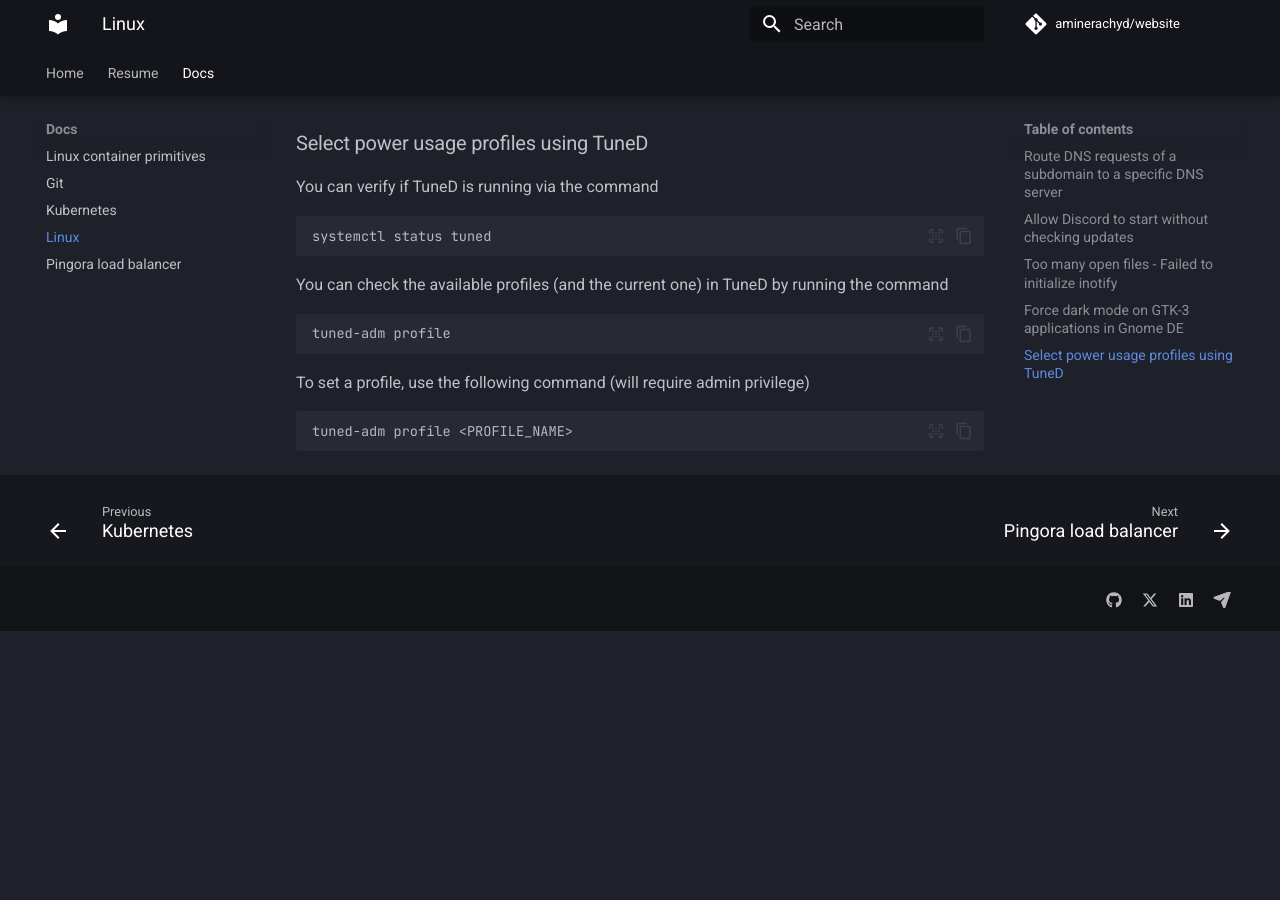
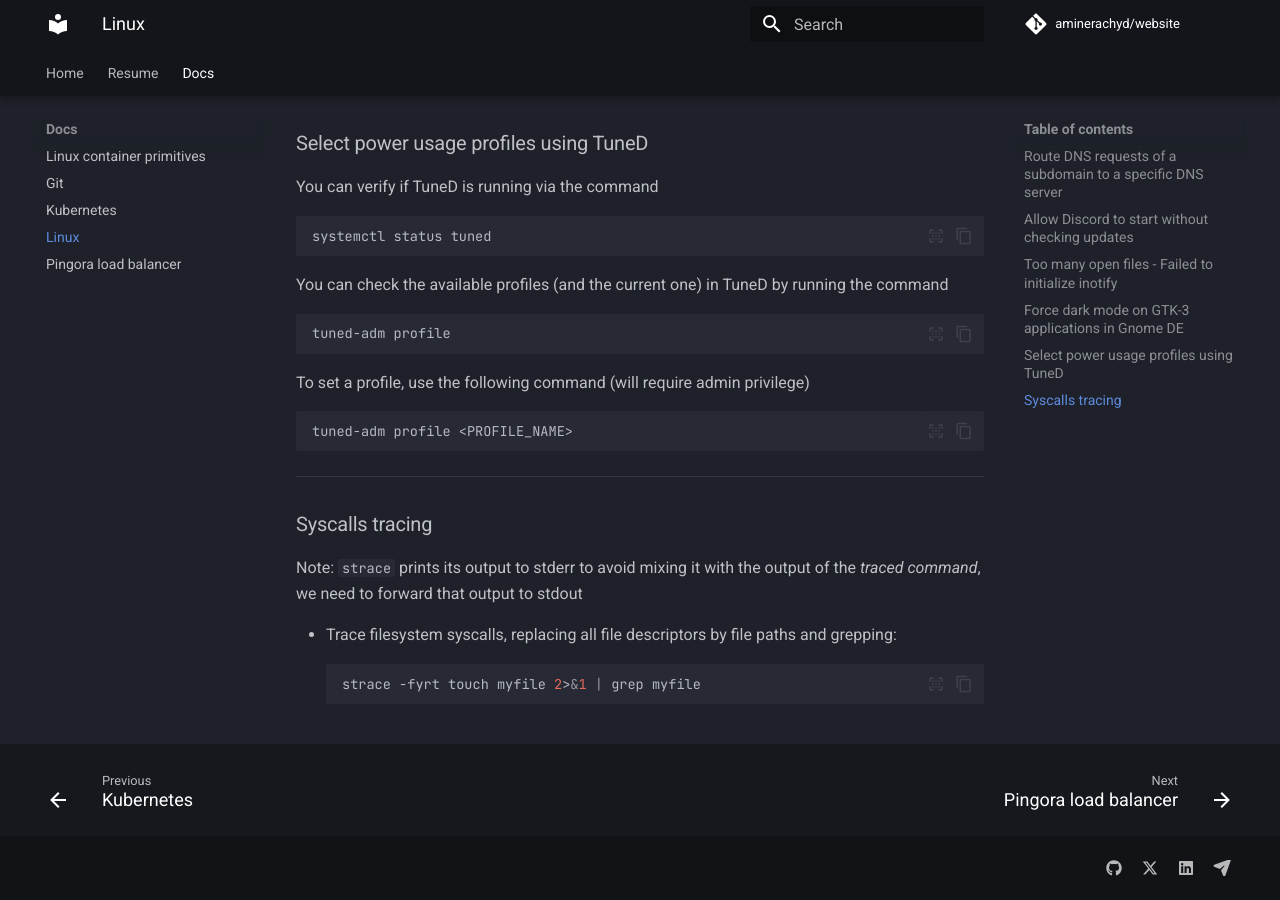
Before and after one commit to aminerachyd/website, an MkDocs documentation site: the page built from docs/Docs/linux.md, in a window 1280 px wide and 900 px high, scrolled down 1425 px. Built offline with MkDocs 1.6.1 and Material for MkDocs 9.7.7, drawn with Linux system fonts in a browser that asks for light colours; comment, search, counter and statistics services are not loaded; before the commit the page ends 2056 px from its top, so only the background shows below that.

Commit message:
update docs

````diff
--- a/docs/Docs/linux.md
+++ b/docs/Docs/linux.md
@@ -58,3 +58,11 @@ To set a profile, use the following command (will require admin privilege)
 ```bash
 tuned-adm profile <PROFILE_NAME>
 ```
+---
+### Syscalls tracing
+Note: `strace` prints its output to stderr to avoid mixing it with the output of the *traced command*, we need to forward that output to stdout
+
+- Trace filesystem syscalls, replacing all file descriptors by file paths and grepping:
+```bash
+strace -fyrt touch myfile 2>&1 | grep myfile
+```
````
